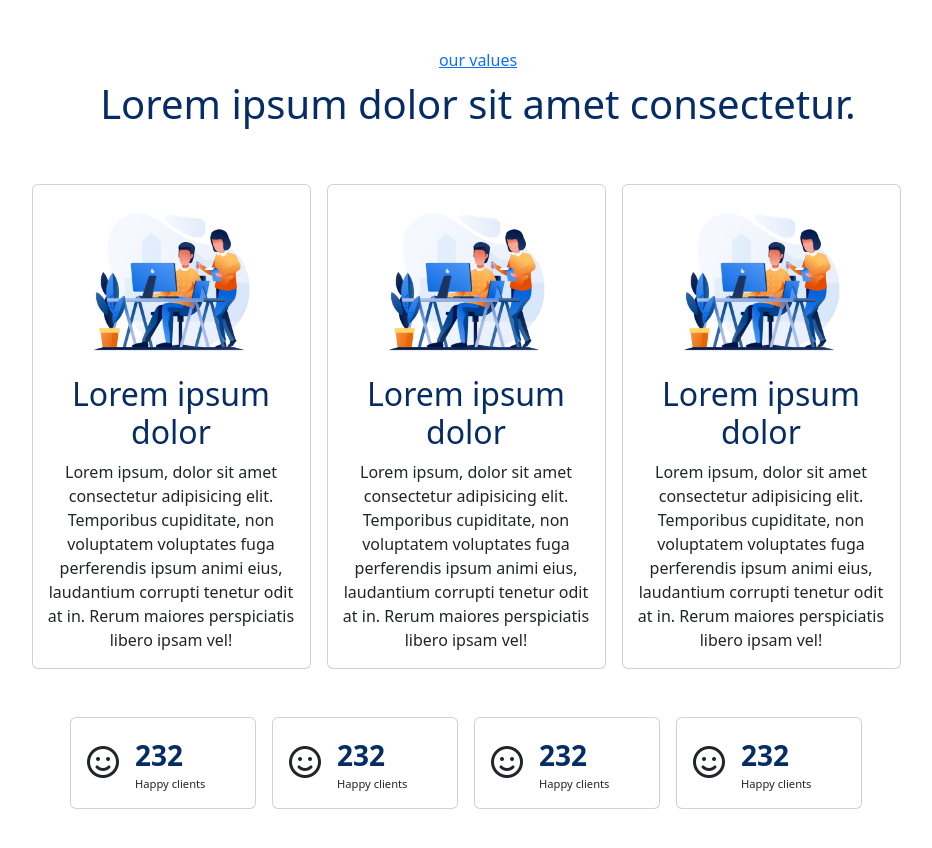
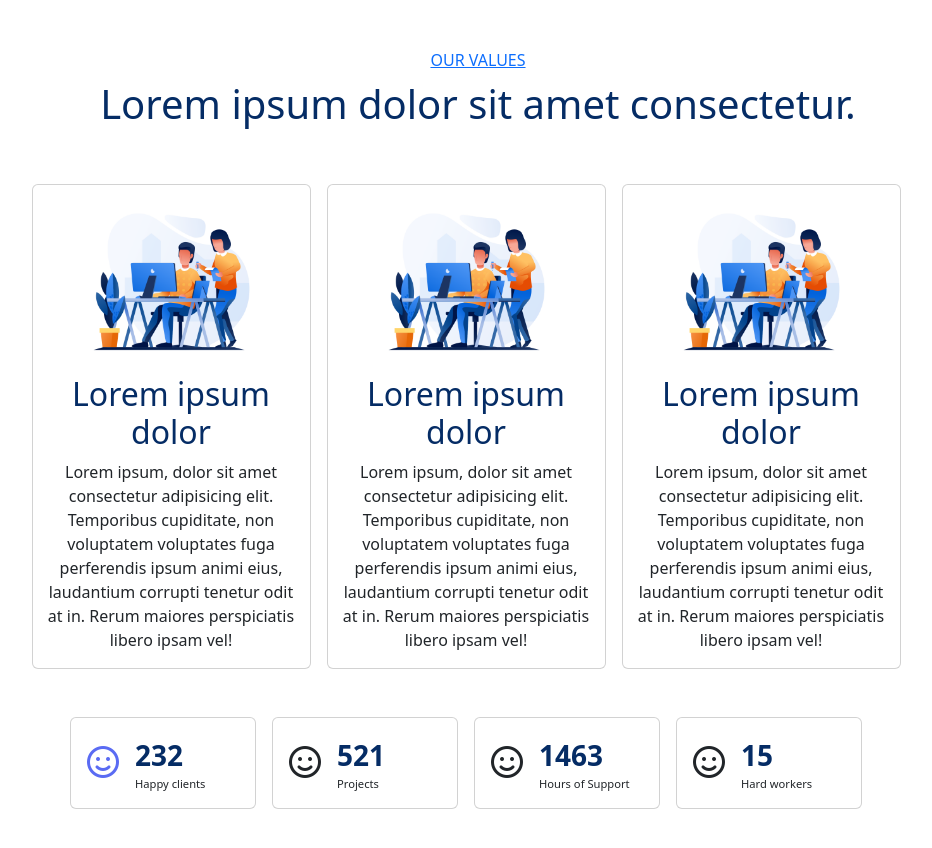
Before and after one commit to federicaarosio/ex-higeco, a plain HTML site: page ex-1/index.html in a window 1280 px wide. Shown: the whole page, without its empty margins (162-1094 px from the left). Drawn offline with nearby package versions, Linux system fonts and the light colour scheme.

Commit message:
added start ex-4, added some style to ex-1

```diff
--- a/ex-1/index.html
+++ b/ex-1/index.html
@@ -21,8 +21,8 @@
     <div class="container">
         <div class="row">
 
-            <div class="col-12 text-center mt-5 mb-2">
-                <a href="#">our values</a>
+            <div class="col-12 text-center mt-5 mb-2 ">
+                <a href="#" class="uppercase">our values</a>
             </div>
 
             <div class="col-12 text-center mb-5 text-primary-emphasis">
@@ -78,7 +78,7 @@
                 <div class="col-12 col-md-6 col-lg-2 card p-3">
                     <div class="custom-container d-flex align-items-center">
                         <div class="icon">
-                            <i class="fa-regular fa-face-smile fa-2x"></i>
+                            <i class="fa-regular fa-face-smile fa-2x smile-face"></i>
                         </div>
 
                         <div class="text-wrapper d-flex flex-column ms-3">
@@ -100,10 +100,10 @@
 
                         <div class="text-wrapper d-flex flex-column ms-3">
                             <div class="number text-primary-emphasis fs-3 fw-semibold">
-                                232
+                                521
                             </div>
                             <div class="small-text">
-                                Happy clients
+                                Projects
                             </div>
                         </div>
                     </div>
@@ -117,10 +117,10 @@
 
                         <div class="text-wrapper d-flex flex-column ms-3">
                             <div class="number text-primary-emphasis fs-3 fw-semibold">
-                                232
+                                1463
                             </div>
                             <div class="small-text">
-                                Happy clients
+                                Hours of Support
                             </div>
                         </div>
                     </div>
@@ -134,10 +134,10 @@
 
                         <div class="text-wrapper d-flex flex-column ms-3">
                             <div class="number text-primary-emphasis fs-3 fw-semibold">
-                                232
+                                15
                             </div>
                             <div class="small-text">
-                                Happy clients
+                                Hard workers
                             </div>
                         </div>
                     </div>
--- a/ex-1/style.css
+++ b/ex-1/style.css
@@ -1,5 +1,13 @@
+.uppercase {
+    text-transform: uppercase;
+}
+
 .gap-3 {
     gap: 3rem;
+}
+
+.smile-face {
+    color: #5a6bf3;
 }
 
 .small-text {
--- /dev/null
+++ b/ex-4/index.html
@@ -0,0 +1,19 @@
+<!DOCTYPE html>
+<html lang="en">
+
+<head>
+    <meta charset="UTF-8">
+    <meta name="viewport" content="width=device-width, initial-scale=1.0">
+    <title>Axios app</title>
+</head>
+
+<body>
+
+
+    <!-- Axios CDN -->
+    <script src="https://cdn.jsdelivr.net/npm/axios/dist/axios.min.js"></script>
+    <!-- JavaScript -->
+    <script src="./main.js"></script>
+</body>
+
+</html>
```
Also changed, not shown: ex-4/main.js (added, +18 -0 lines).
